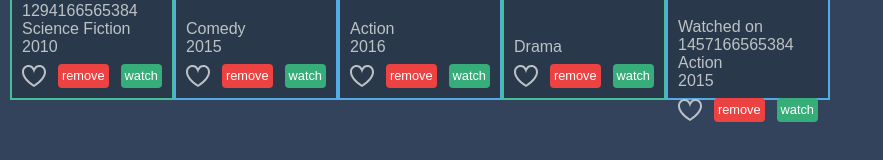
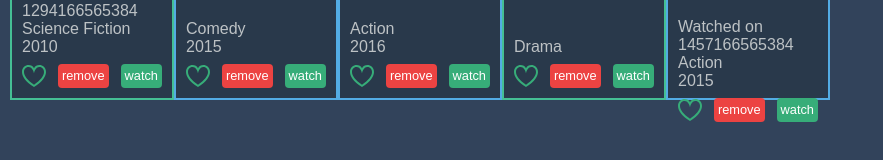
Before and after one commit to kirandash/Angular-Revision, an Angular app: page / in a window 1280 px wide. Shown: the part 278-438 px from the top of the page, without its empty margins (0-883 px from the left). Built offline with nearby package versions, Linux system fonts and the light colour scheme.

Commit message:
3.4 Custom Directives: Favorite

```diff
--- a/src/app/app.module.ts
+++ b/src/app/app.module.ts
@@ -4,12 +4,14 @@
 import { AppComponent } from './app.component';
 import { MediaItemComponent } from './media-item/media-item.component';
 import { MediaItemListComponent } from './media-item-list/media-item-list.component';
+import { FavoriteDirective } from './favorite.directive';
 
 @NgModule({
   declarations: [
     AppComponent,
     MediaItemComponent,
-    MediaItemListComponent
+    MediaItemListComponent,
+    FavoriteDirective
   ],
   imports: [
     BrowserModule
--- /dev/null
+++ b/src/app/favorite.directive.ts
@@ -0,0 +1,10 @@
+import { Directive, HostBinding } from '@angular/core';
+
+@Directive({
+  selector: '[appFavorite]'
+})
+export class FavoriteDirective {
+  @HostBinding('class.is-favorite') isFavorite = true;
+  constructor() { }
+
+}
--- a/src/app/media-item/media-item.component.html
+++ b/src/app/media-item/media-item.component.html
@@ -6,7 +6,7 @@
 </ng-template>
 <div>{{mediaItem.year}}</div>
 <div class="tools">
-  <svg class="favorite" xmlns="http://www.w3.org/2000/svg" viewBox="0 0 24 24">
+  <svg class="favorite" xmlns="http://www.w3.org/2000/svg" viewBox="0 0 24 24" appFavorite>
     <path d="M12 9.229c.234-1.12 1.547-6.229 5.382-6.229 2.22 0 4.618 1.551 4.618 5.003 0 3.907-3.627 8.47-10 12.629-6.373-4.159-10-8.722-10-12.629 0-3.484 2.369-5.005 4.577-5.005 3.923 0 5.145 5.126 5.423 6.231zm-12-1.226c0 4.068 3.06 9.481 12 14.997 8.94-5.516 12-10.929 12-14.997 0-7.962-9.648-9.028-12-3.737-2.338-5.262-12-4.27-12 3.737z"
     />
   </svg>
```
Also changed, not shown: 2 other files (tests, documents, lock files or other folders).
